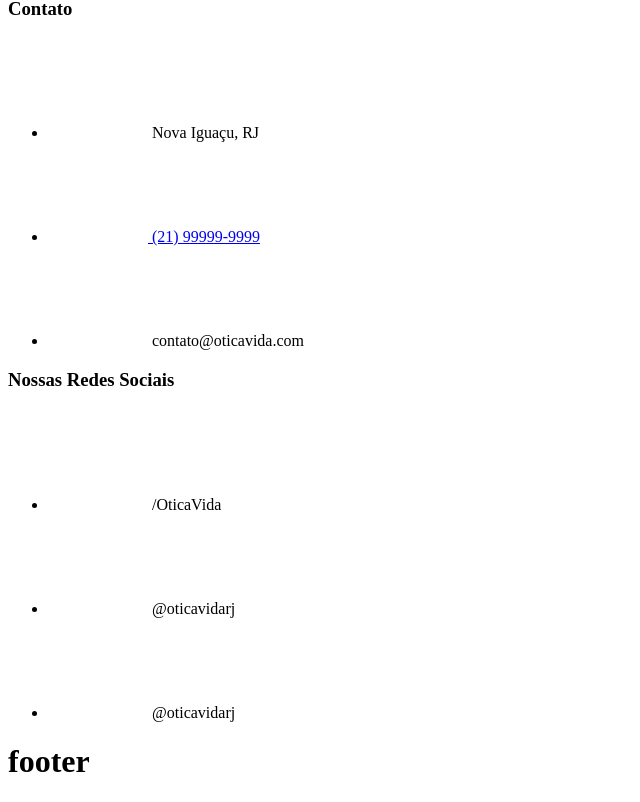
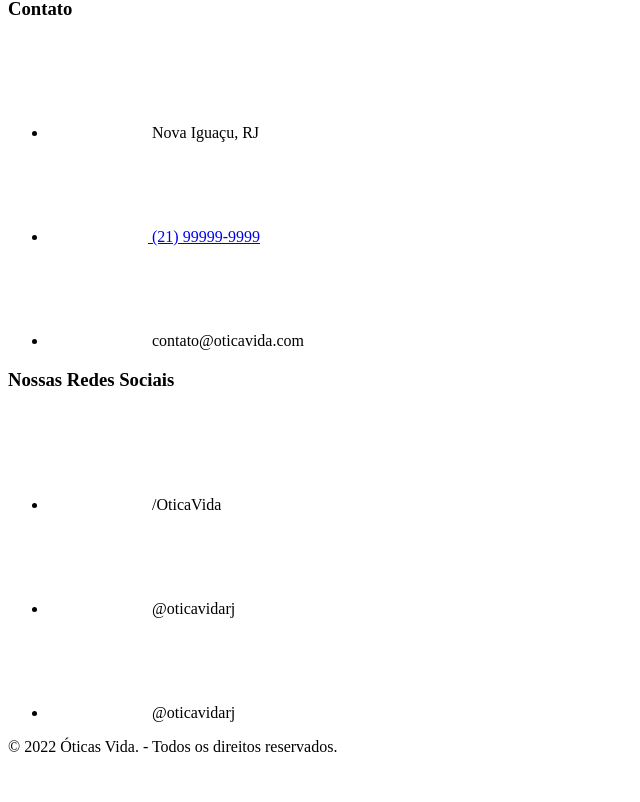
Before and after one commit to dev-jefferson-lopes/projeto-13-react, a React (Vite) app: page / in a window 1280 px wide. Shown: the part 4232-5034 px from the top of the page, without its empty margins (0-640 px from the left). After the commit the page ends 5004 px from the top, so only its background shows below. Built offline with nearby package versions, Linux system fonts and the light colour scheme.

Commit message:
Inserindo os elementos da Footer

```diff
--- a/src/components/Footer/index.jsx
+++ b/src/components/Footer/index.jsx
@@ -1,9 +1,11 @@
 import React from "react"
 
-export default function Footer(){
-    return(
+export default function Footer() {
+    return (
         <footer>
-            <h1>footer</h1>
+            <div>
+                <p>© 2022 Óticas Vida. - Todos os direitos reservados.</p>
+            </div>
         </footer>
     )
 }
```
